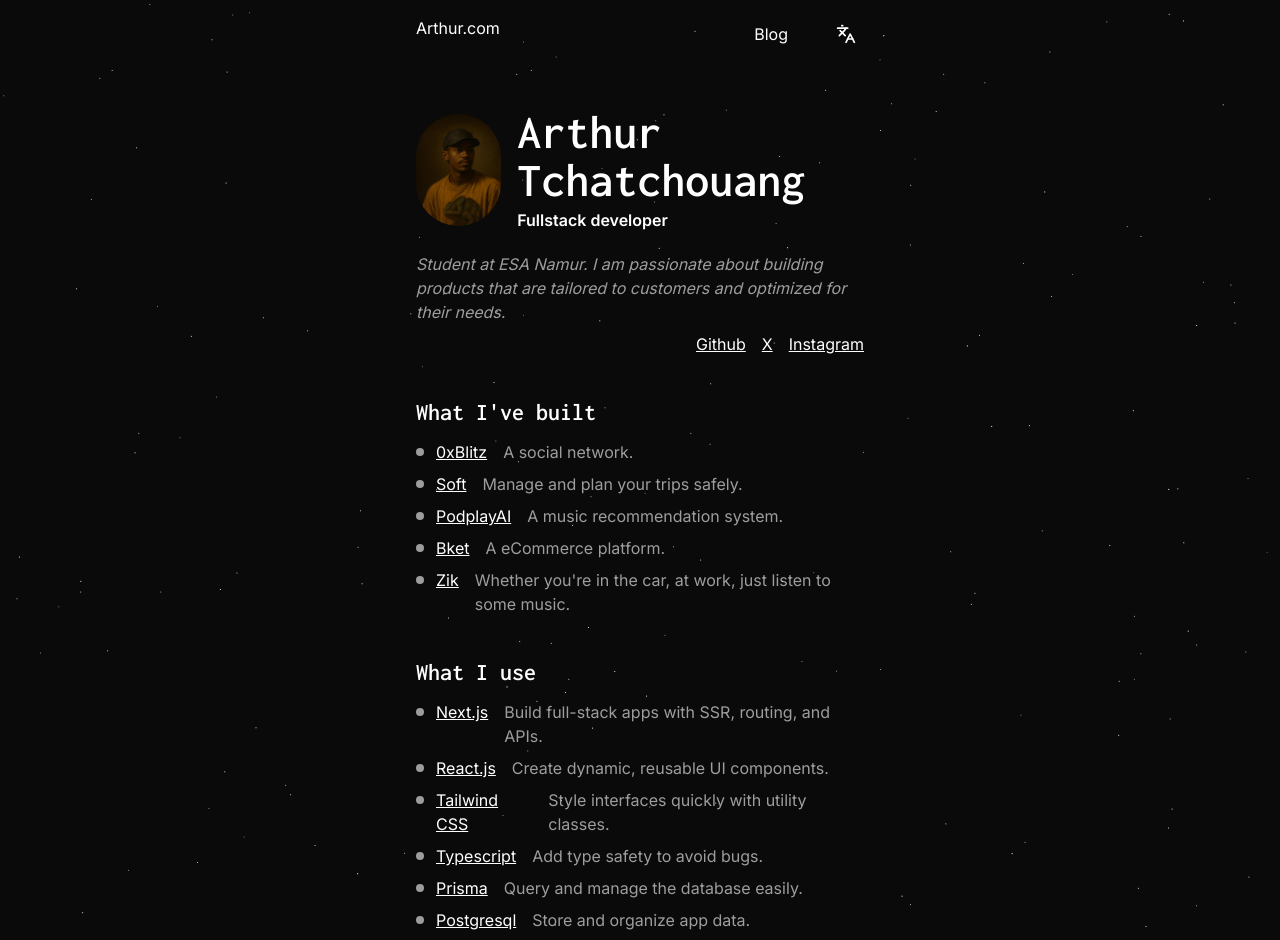
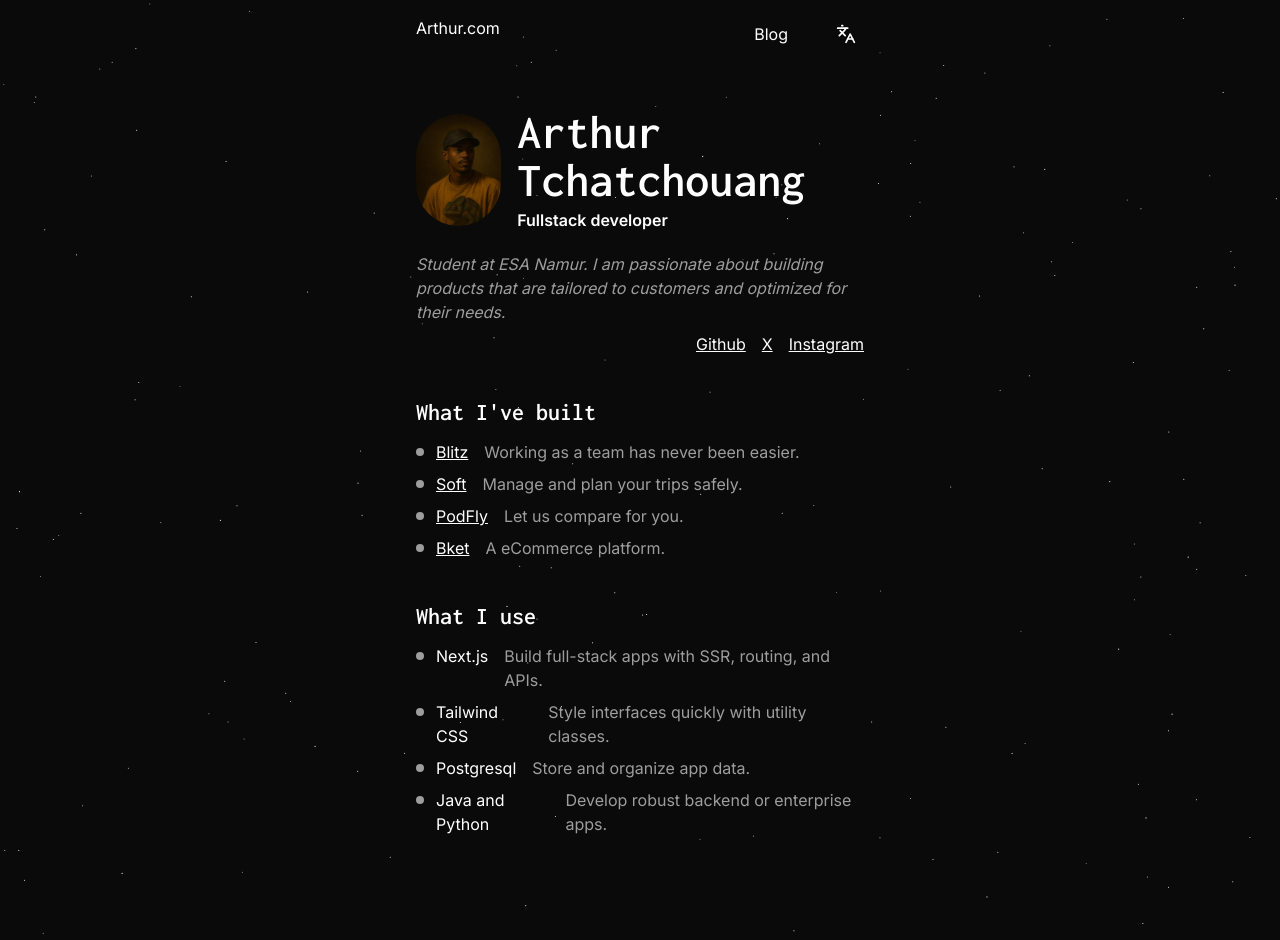
Before and after one commit to Arthur05-FT/portfolio, a Next.js app: page / in a window 1280 px wide. Shown: the top 940 px of the page. Built offline with nearby package versions, Linux system fonts and the light colour scheme.

Commit message:
feat: réintégrer les composants Header, Footer, Section, Me, Project, Skills, ShootingStars et StarsBackground

```diff
--- a/src/app/layout.tsx
+++ b/src/app/layout.tsx
@@ -1,9 +1,9 @@
 import type { Metadata } from "next";
 import { Inter } from "next/font/google";
 import "./globals.css";
-import Footer from "./components/layout/footer";
-import { ShootingStars } from "./components/ui/shooting-stars";
-import { StarsBackground } from "./components/ui/stars-background";
+import Footer from "../components/layout/footer";
+import { ShootingStars } from "../components/ui/shooting-stars";
+import { StarsBackground } from "../components/ui/stars-background";
 
 const inter = Inter({ subsets: ["latin"], variable: "--font-inter" });
 
--- a/src/app/components/project.tsx
+++ b/src/components/project.tsx
@@ -4,24 +4,22 @@
 
 const Project = () => {
   const projects = [
-    { name: "0xBlitz", link: "/", desciption: "A social network." },
+    {
+      name: "Blitz",
+      link: "/",
+      desciption: "Working as a team has never been easier.",
+    },
     {
       name: "Soft",
       link: "/",
       desciption: "Manage and plan your trips safely.",
     },
     {
-      name: "PodplayAI",
+      name: "PodFly",
       link: "/",
-      desciption: "A music recommendation system.",
+      desciption: "Let us compare for you.",
     },
     { name: "Bket", link: "/", desciption: "A eCommerce platform." },
-    {
-      name: "Zik",
-      link: "/",
-      desciption:
-        "Whether you're in the car, at work, just listen to some music.",
-    },
   ];
   return (
     <Section title="What I've built">
--- a/src/app/components/skills.tsx
+++ b/src/components/skills.tsx
@@ -10,24 +10,9 @@
       description: "Build full-stack apps with SSR, routing, and APIs.",
     },
     {
-      name: "React.js",
-      link: "/",
-      description: "Create dynamic, reusable UI components.",
-    },
-    {
       name: "Tailwind CSS",
       link: "/",
       description: "Style interfaces quickly with utility classes.",
-    },
-    {
-      name: "Typescript",
-      link: "/",
-      description: "Add type safety to avoid bugs.",
-    },
-    {
-      name: "Prisma",
-      link: "/",
-      description: "Query and manage the database easily.",
     },
     {
       name: "Postgresql",
@@ -35,7 +20,7 @@
       description: "Store and organize app data.",
     },
     {
-      name: "Java",
+      name: "Java and Python",
       link: "/",
       description: "Develop robust backend or enterprise apps.",
     },
@@ -48,9 +33,7 @@
             key={index}
             className="relative pl-5 w-fit flex gap-4 before:content-[''] before:absolute before:left-0 before:top-2 before:w-2 before:h-2 before:rounded-full before:bg-white/60"
           >
-            <Link className="underline w-fit" href={item.link}>
-              {item.name}
-            </Link>
+            <span>{item.name}</span>
             <span className="opacity-60">{item.description}</span>
           </li>
         ))}
```
Also changed, not shown: src/app/page.tsx (+4 -4 lines), src/components/layout/footer.tsx (renamed from src/app/components/layout/footer.tsx), src/components/layout/header.tsx (renamed from src/app/components/layout/header.tsx), src/components/layout/section.tsx (renamed from src/app/components/layout/section.tsx), src/components/me.tsx (renamed from src/app/components/me.tsx), src/components/ui/shooting-stars.tsx (renamed from src/app/components/ui/shooting-stars.tsx), src/components/ui/stars-background.tsx (renamed from src/app/components/ui/stars-background.tsx).
